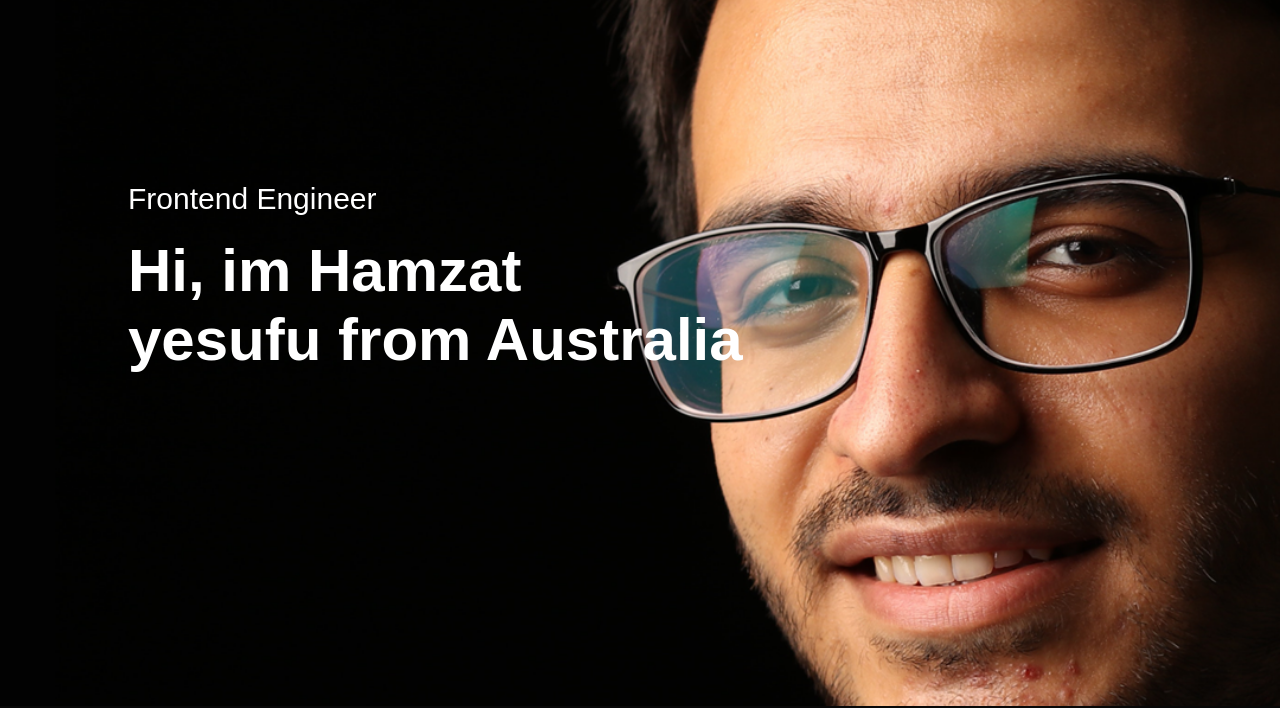
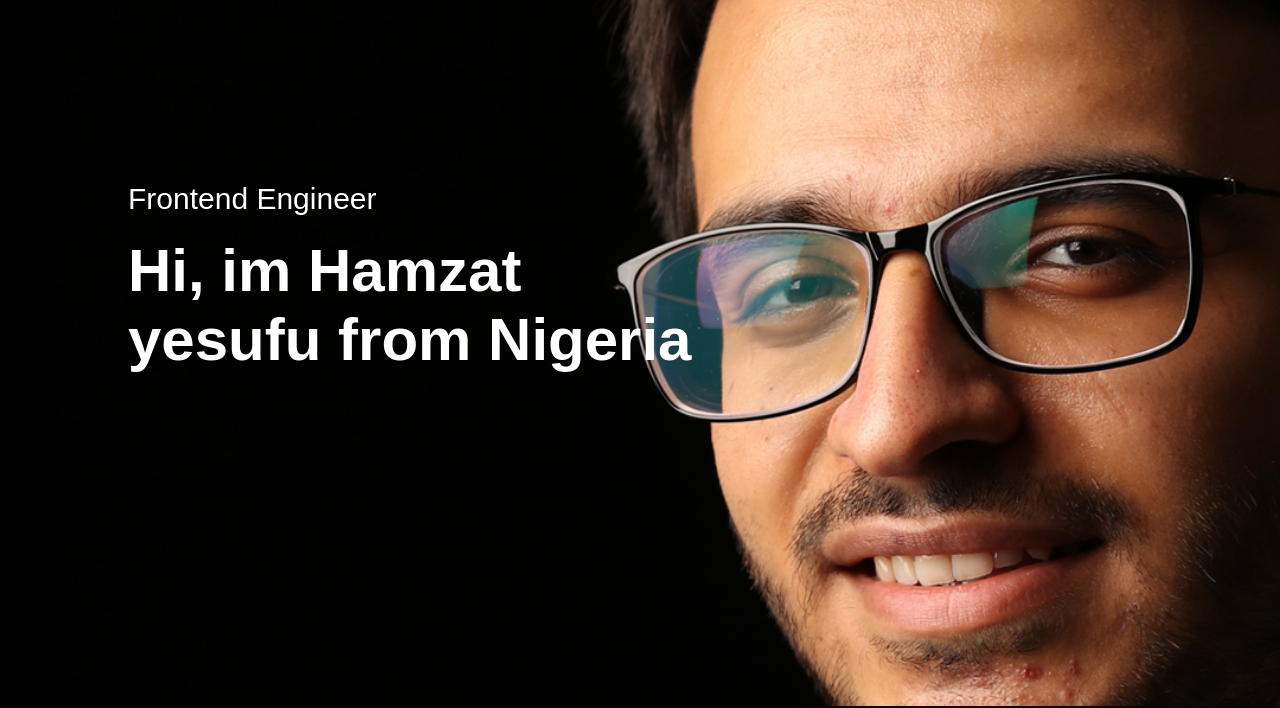
Before and after one commit to hamzat2003/myPotfolio, a plain HTML site: page potfolio.html in a window 1280 px wide. Shown: the part 94-802 px from the top of the page. Drawn offline with Linux system fonts and the light colour scheme.

Commit message:
i changed my country

```diff
--- a/potfolio.html
+++ b/potfolio.html
@@ -25,7 +25,7 @@
         </nav>
         <div class="header-text">
             <P>Frontend Engineer</P>
-            <h1>Hi, im <span>Hamzat</span><br> yesufu from Australia</h1>
+            <h1>Hi, im <span>Hamzat</span><br> yesufu from Nigeria</h1>
         </div>
     </div>
 </div>
```
